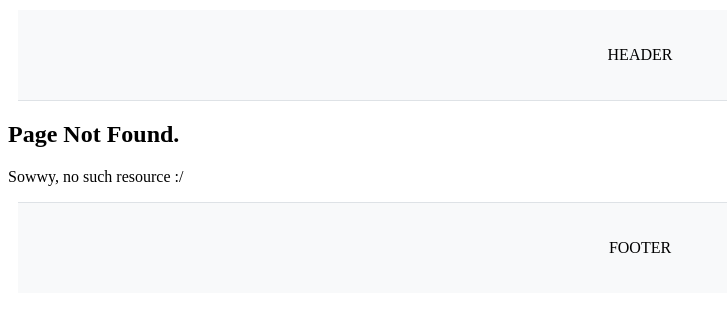
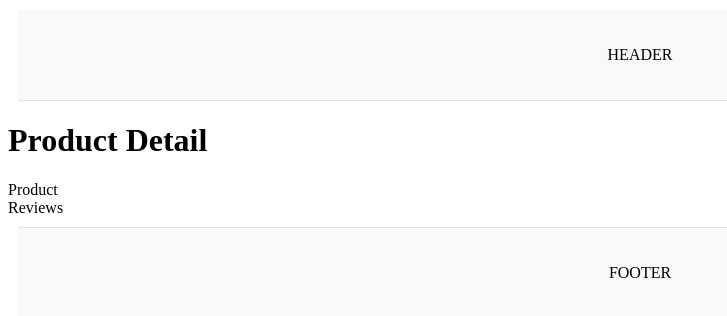
Before and after one commit to Tatyana-OA/nextjs-14-demo, a Next.js app: page /product-detail in a window 1280 px wide. Before the commit this address had no page. Shown: the top 316 px of the page, without its empty margins (0-727 px from the left). Built offline with nearby package versions, Linux system fonts and the light colour scheme.

Commit message:
static/dynamic/streaming rendering on the server

```diff
--- /dev/null
+++ b/src/app/components/Product.tsx
@@ -0,0 +1,9 @@
+import React from "react";
+
+const Product = async () => {
+  // Intentionally delaying the resolution
+  await new Promise((resolve) => setTimeout(resolve, 2000));
+  return <div>Product</div>;
+};
+
+export default Product;
--- /dev/null
+++ b/src/app/components/Reviews.tsx
@@ -0,0 +1,9 @@
+import React from "react";
+
+const Reviews = async () => {
+  // Intentionally delaying the resolution
+  await new Promise((resolve) => setTimeout(resolve, 4000));
+  return <div>Reviews</div>;
+};
+
+export default Reviews;
--- /dev/null
+++ b/src/app/product-detail/page.tsx
@@ -0,0 +1,17 @@
+import React, { Suspense } from "react";
+import Product from "../components/Product";
+import Reviews from "../components/Reviews";
+
+const ProductDetail = () => {
+  return (
+    <div>
+      <h1>Product Detail</h1>
+      <Suspense fallback={<span>Loading...</span>}>
+        <Product />
+        <Reviews />
+      </Suspense>
+    </div>
+  );
+};
+
+export default ProductDetail;
```
Also changed, not shown: src/app/about/page.tsx (+10 -1 lines), src/app/aboutclient/page.tsx (added, +15 -0 lines).
